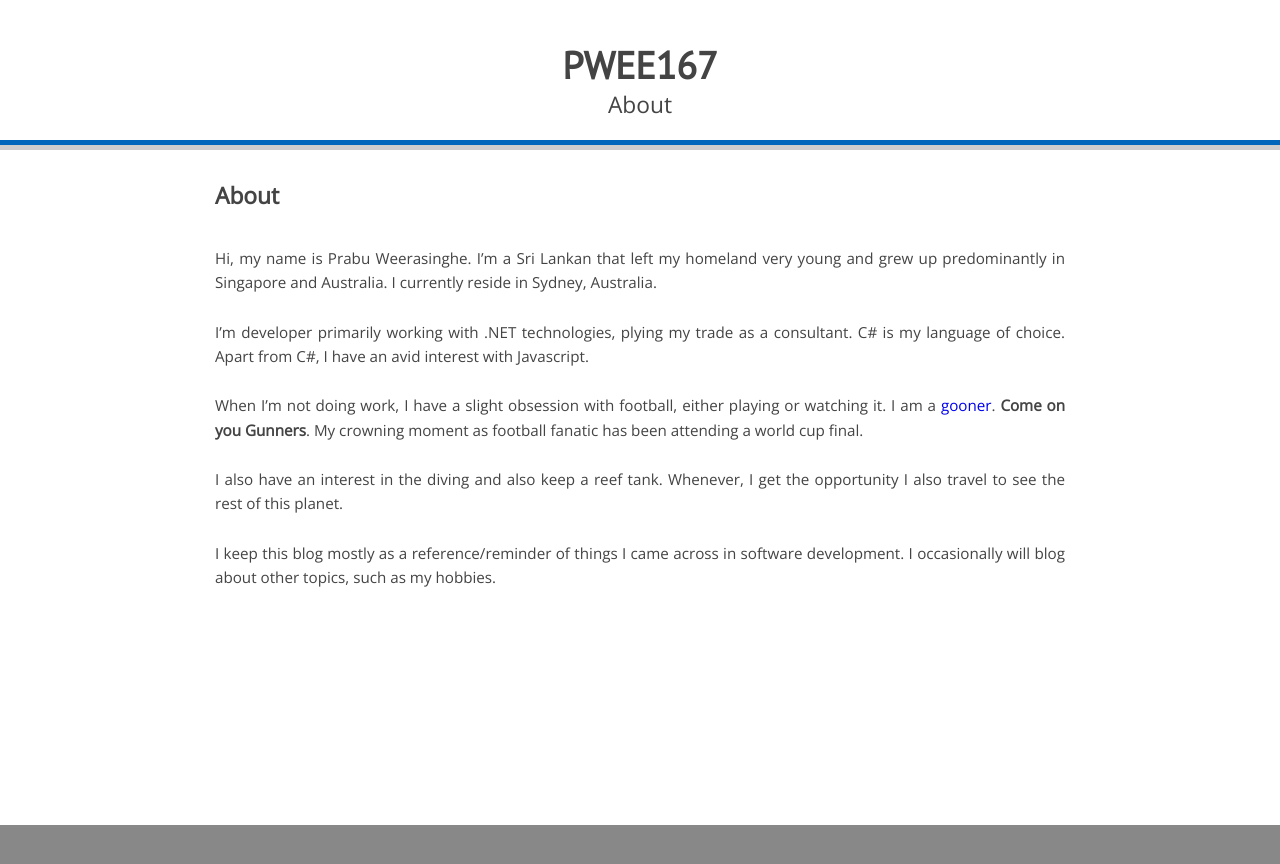
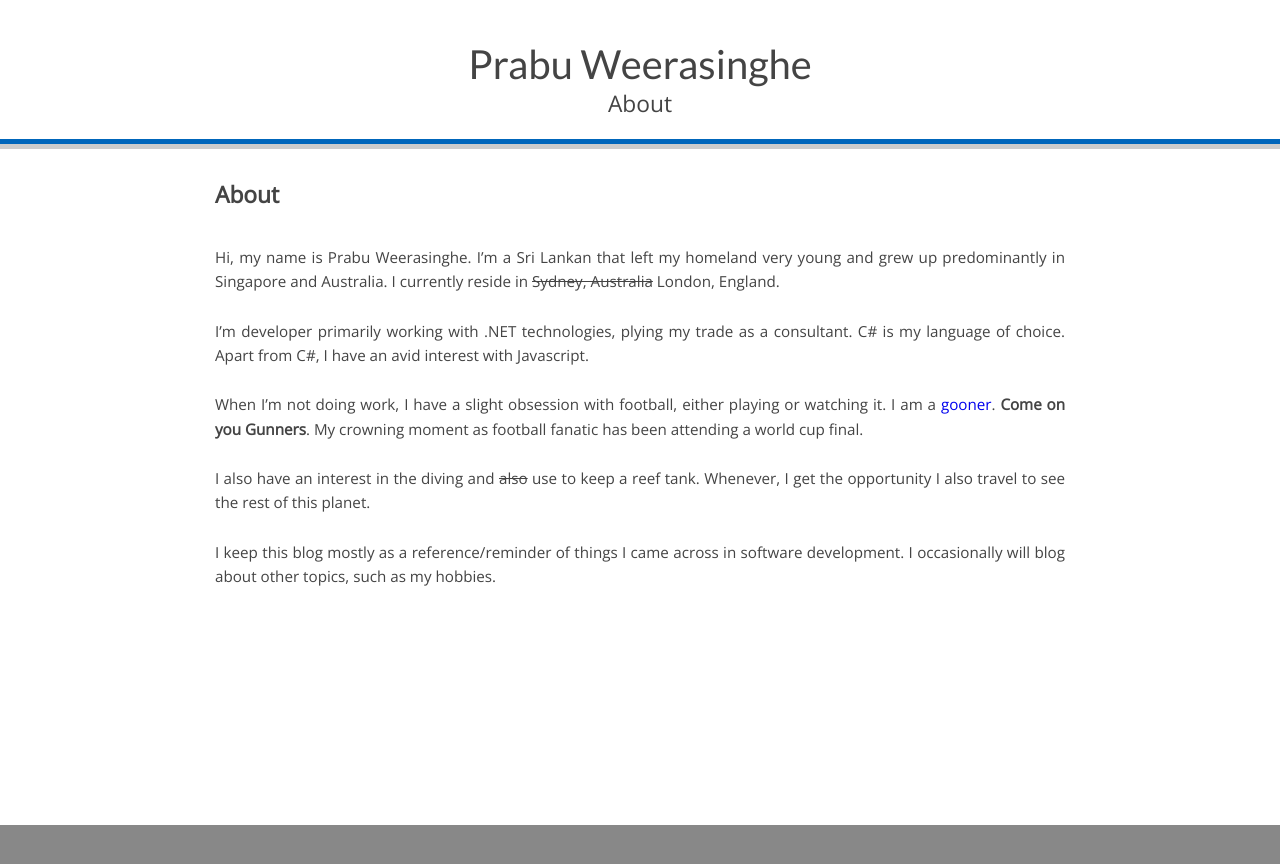
Before and after one commit to prabuw/prabuw.github.io, a Jekyll site: the page built from about/index.markdown, in a window 1280 px wide. Shown: the top 864 px of the page. Built offline with Jekyll 4.4.1, drawn with Linux system fonts in a browser that asks for light colours; Markdown is read by kramdown in place of the engine named in the settings.

Commit message:
Updated about page

```diff
--- a/_config.yml
+++ b/_config.yml
@@ -7,7 +7,7 @@ rdiscount:
 gems:
   - jekyll-sitemap
 
-name: PWEE167
+name: Prabu Weerasinghe
 url: http://pwee167.github.io
 description: Rants and guides by Prabu Weerasinghe.
 twitter: pwee167
--- a/about/index.markdown
+++ b/about/index.markdown
@@ -5,7 +5,7 @@ date: 2014-05-11
 comments: false
 ---
 Hi, my name is Prabu Weerasinghe. I'm a Sri Lankan that left my homeland very young and grew up predominantly in
-Singapore and Australia. I currently reside in Sydney, Australia.
+Singapore and Australia. I currently reside in ~~Sydney, Australia~~ London, England.
 
 I'm developer primarily working with .NET technologies, plying my trade as a consultant. C# is my language of choice.
 Apart from C#, I have an avid interest with Javascript.
@@ -14,7 +14,7 @@ When I'm not doing work, I have a slight obsession with football, either playing
 [gooner](http://www.urbandictionary.com/define.php?term=gooner "gooner"). **Come on you Gunners**. My crowning moment
 as football fanatic has been attending a world cup final.
 
-I also have an interest in the diving and also keep a reef tank. Whenever, I get the opportunity I also travel to see
+I also have an interest in the diving and ~~also~~ use to keep a reef tank. Whenever, I get the opportunity I also travel to see
 the rest of this planet.
 
 I keep this blog mostly as a reference/reminder of things I came across in software development. I occasionally will
--- a/css/base.css
+++ b/css/base.css
@@ -1,4 +1,4 @@
-@import url(http://fonts.googleapis.com/css?family=PT+Sans);
+@import url(http://fonts.googleapis.com/css?family=Lato);
 @import url(http://fonts.googleapis.com/css?family=Open+Sans);
 
 *
@@ -85,9 +85,8 @@ footer
 
 a#blog-title
 {
-    font-size: 2.5em;
-    font-weight: bold;
-    font-family: 'PT Sans', sans-serif;
+    font-size: 40px;
+    font-family: 'Lato', sans-serif;
     color: #444444;
 }
 
```
